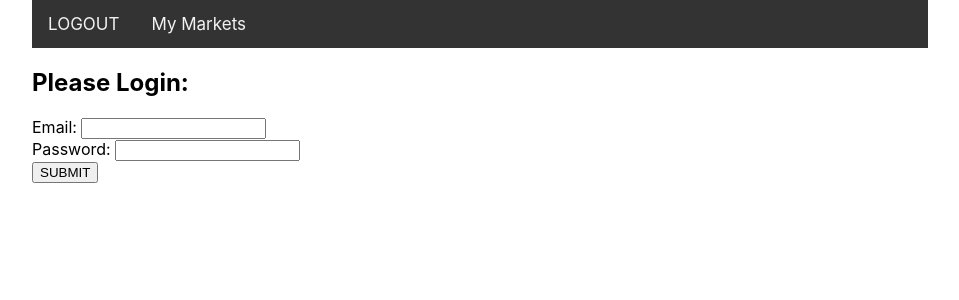
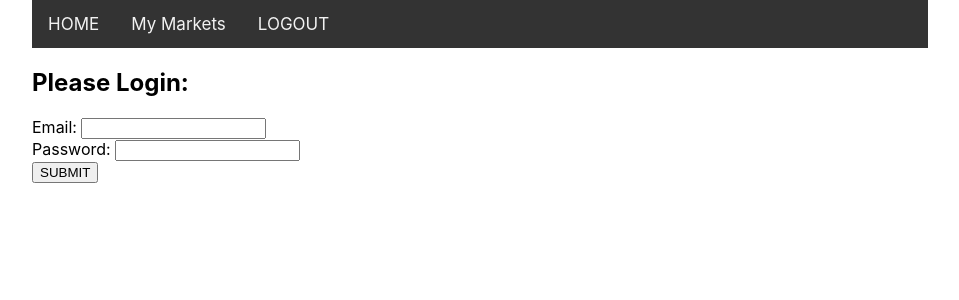
Before and after one commit to pollipayne/farmers-market-front-end, a React (Create React App) app: page / in a window 1280 px wide. Shown: the top 300 px of the page, without its empty margins (160-1119 px from the left). Built offline with nearby package versions, Linux system fonts and the light colour scheme.

Commit message:
changed logout function to update with state

```diff
--- a/src/components/App.tsx
+++ b/src/components/App.tsx
@@ -60,13 +60,23 @@ export class App extends React.Component<{}, AppState> {
     this.setState({ vendorId: newVendorId })
   }
 
+  private logUserOut = () => {
+    this.setUser({
+      userName: '',
+      email: '',
+      password: '',
+      isLoggedIn: false,
+      id: undefined,
+      markets: []
+    })
+  }
 
   render() {
     return (
       <div className="wrapper">
         <Router history={history}>
           <div>
-            <NavBar user={this.state.user} />
+            <NavBar user={this.state.user} logOut={this.logUserOut} />
             <Switch>
               <Route exact path='/'>
                 <LogIn authService={this.authService} setUser={this.setUser} apiService={this.apiService} user={this.state.user} />
--- a/src/components/NavBar.tsx
+++ b/src/components/NavBar.tsx
@@ -1,29 +1,38 @@
 
 import React from 'react';
-import { UserModel } from '../models/Models';
+import { UserModel, MarketModel } from '../models/Models';
 import { Link } from 'react-router-dom';
 
+interface NavBarProps {
+  user: UserModel | undefined
+  logOut: () => void;
+}
+
+interface NavBarState {
+  isLoggedIn: boolean | undefined,
+}
 
 
+export class NavBar extends React.Component<NavBarProps, NavBarState> {
+  state: NavBarState = {
+    isLoggedIn: this.props.user?.isLoggedIn,
+  }
 
-export class NavBar extends React.Component<{
-  user: UserModel | undefined
-}> {
+  private changeLogState = () => {
+    this.props.logOut()
+    this.setState({ isLoggedIn: false })
+
+  }
 
 
   render() {
-    let logInLogOut: any
-    if (this.props.user) {
-      logInLogOut = <Link to='/logout'> LOGOUT </Link>
-    } else {
-      logInLogOut = <Link to='/login'> HOME</Link>
-    }
-
 
     return (
       <div className="navbar">
-        {logInLogOut}
+        <Link to='/login'> HOME </Link>
         <Link to='/mymarkets'> My Markets </Link>
+        <Link to='/logout' onClick={this.changeLogState}> LOGOUT </Link>
+
 
       </div>
     )
--- a/src/services/AuthService.ts
+++ b/src/services/AuthService.ts
@@ -26,14 +26,17 @@ export class AuthService {
 
   public async getUserAttributes(user: UserModel): Promise<UserAttribute[]> {
     const result: UserAttribute[] = [];
-    result.push({
-      Name: "description",
-      Value: "Some information about some stuff"
-    })
-    result.push({
-      Name: "more information",
-      Value: "Some more information about some stuff"
-    })
+    if (user.isLoggedIn === false) {
+      result.push({
+        Name: "Welcome to My Farmers Market!",
+        Value: "Please log in to see your markets!"
+      })
+    } else {
+      result.push({
+        Name: `Welcome to your favorite markets ${user.userName}!`,
+        Value: "Click on a market below to see it's vendors!"
+      })
+    }
     return result
 
   }
```
Also changed, not shown: src/components/LogOut.tsx (+1 -12 lines).
